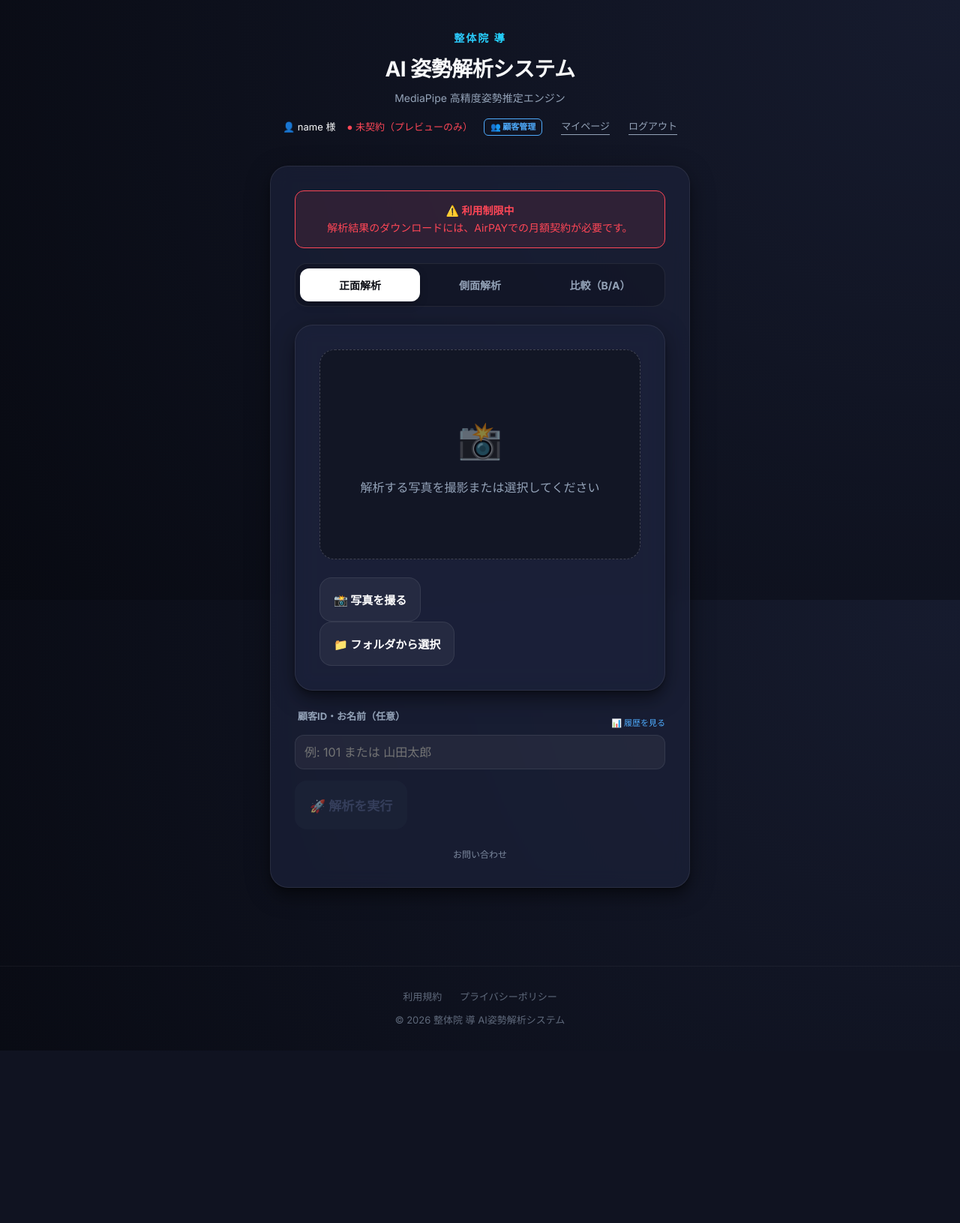
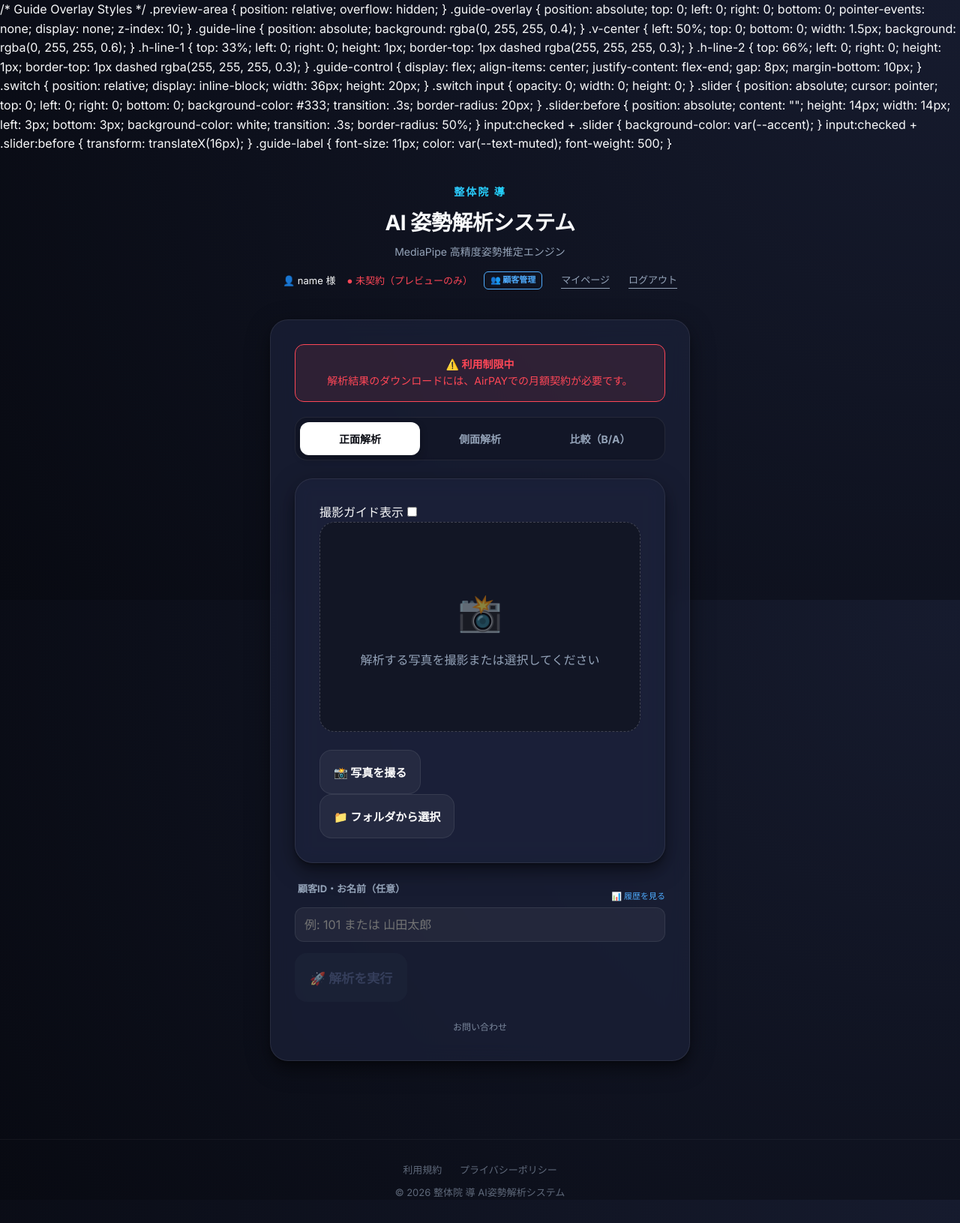
Before and after one commit to seitaimichibiki-cpu/posture-analyzer, a Flask app: page / in a window 1280 px wide. Shown: the whole page at 75% size. Before the commit the page ends 1401 px from the top, so only its background shows below. Run offline with Flask 3, Linux system fonts and the light colour scheme; the visitor is signed in with stand-in values (Sample User, id 1).

Commit message:
Implement camera guide overlay and toggle switch

```diff
--- a/templates/index.html
+++ b/templates/index.html
@@ -12,8 +12,55 @@
     <meta name="theme-color" content="#080a12">
     <link rel="apple-touch-icon" href="/static/icon-512.png">
     <meta name="apple-mobile-web-app-capable" content="yes">
-    <meta name="apple-mobile-web-app-status-bar-style" content="black-translucent">
-</head>
+        /* Guide Overlay Styles */
+        .preview-area { position: relative; overflow: hidden; }
+        .guide-overlay {
+            position: absolute;
+            top: 0; left: 0; right: 0; bottom: 0;
+            pointer-events: none;
+            display: none;
+            z-index: 10;
+        }
+        .guide-line { position: absolute; background: rgba(0, 255, 255, 0.4); }
+        .v-center { left: 50%; top: 0; bottom: 0; width: 1.5px; background: rgba(0, 255, 255, 0.6); }
+        .h-line-1 { top: 33%; left: 0; right: 0; height: 1px; border-top: 1px dashed rgba(255, 255, 255, 0.3); }
+        .h-line-2 { top: 66%; left: 0; right: 0; height: 1px; border-top: 1px dashed rgba(255, 255, 255, 0.3); }
+
+        .guide-control {
+            display: flex;
+            align-items: center;
+            justify-content: flex-end;
+            gap: 8px;
+            margin-bottom: 10px;
+        }
+        .switch {
+            position: relative;
+            display: inline-block;
+            width: 36px;
+            height: 20px;
+        }
+        .switch input { opacity: 0; width: 0; height: 0; }
+        .slider {
+            position: absolute;
+            cursor: pointer;
+            top: 0; left: 0; right: 0; bottom: 0;
+            background-color: #333;
+            transition: .3s;
+            border-radius: 20px;
+        }
+        .slider:before {
+            position: absolute;
+            content: "";
+            height: 14px; width: 14px;
+            left: 3px; bottom: 3px;
+            background-color: white;
+            transition: .3s;
+            border-radius: 50%;
+        }
+        input:checked + .slider { background-color: var(--accent); }
+        input:checked + .slider:before { transform: translateX(16px); }
+        .guide-label { font-size: 11px; color: var(--text-muted); font-weight: 500; }
+    </style>
 <body>
     <div class="container">
         <header>
@@ -53,7 +100,19 @@
                 </div>
 
                 <div id="singleModeArea" class="card photo-card">
+                    <div class="guide-control">
+                        <span class="guide-label">撮影ガイド表示</span>
+                        <label class="switch">
+                            <input type="checkbox" id="guideToggle" onchange="toggleGuide(this.checked)">
+                            <span class="slider"></span>
+                        </label>
+                    </div>
                     <div id="previewArea" class="preview-area">
+                        <div class="guide-overlay">
+                            <div class="guide-line v-center"></div>
+                            <div class="guide-line h-line-1"></div>
+                            <div class="guide-line h-line-2"></div>
+                        </div>
                         <div class="default-msg">
                             <span class="icon">📸</span>
                             <p>解析する写真を撮影または選択してください</p>
@@ -76,6 +135,11 @@
                     <div class="card photo-card comp-card">
                         <p class="comp-label">Before (以前)</p>
                         <div class="preview-area small" onclick="document.getElementById('fileCompB').click()">
+                            <div class="guide-overlay">
+                                <div class="guide-line v-center"></div>
+                                <div class="guide-line h-line-1"></div>
+                                <div class="guide-line h-line-2"></div>
+                            </div>
                             <div id="msgB" class="default-msg"><span>📸</span></div>
                             <img id="prevB" src="" style="display: none;">
                         </div>
@@ -84,6 +148,11 @@
                     <div class="card photo-card comp-card">
                         <p class="comp-label">After (今回)</p>
                         <div class="preview-area small" onclick="document.getElementById('fileCompA').click()">
+                            <div class="guide-overlay">
+                                <div class="guide-line v-center"></div>
+                                <div class="guide-line h-line-1"></div>
+                                <div class="guide-line h-line-2"></div>
+                            </div>
                             <div id="msgA" class="default-msg"><span>📸</span></div>
                             <img id="prevA" src="" style="display: none;">
                         </div>
@@ -411,6 +480,20 @@
             patientResults.style.display = 'none';
         }
 
+        function toggleGuide(show) {
+            const overlays = document.querySelectorAll('.guide-overlay');
+            overlays.forEach(el => el.style.display = show ? 'block' : 'none');
+            // 状態を保存
+            localStorage.setItem('show_guide', show);
+        }
+
+        // 初期表示設定
+        window.addEventListener('load', () => {
+            const saved = localStorage.getItem('show_guide') === 'true';
+            document.getElementById('guideToggle').checked = saved;
+            toggleGuide(saved);
+        });
+
         document.addEventListener('click', (e) => {
             if (!e.target.closest('.form-group')) {
                 patientResults.style.display = 'none';
```
